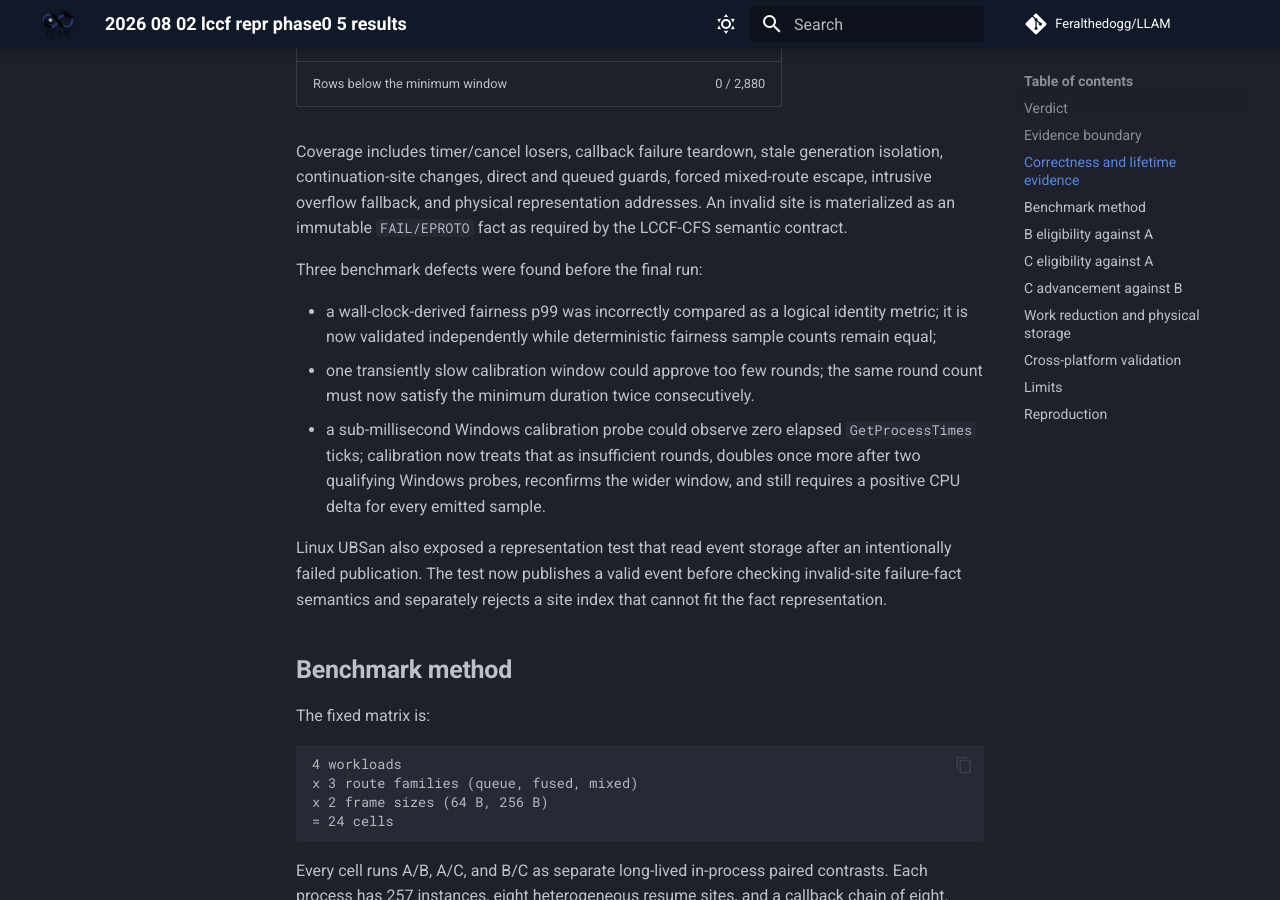
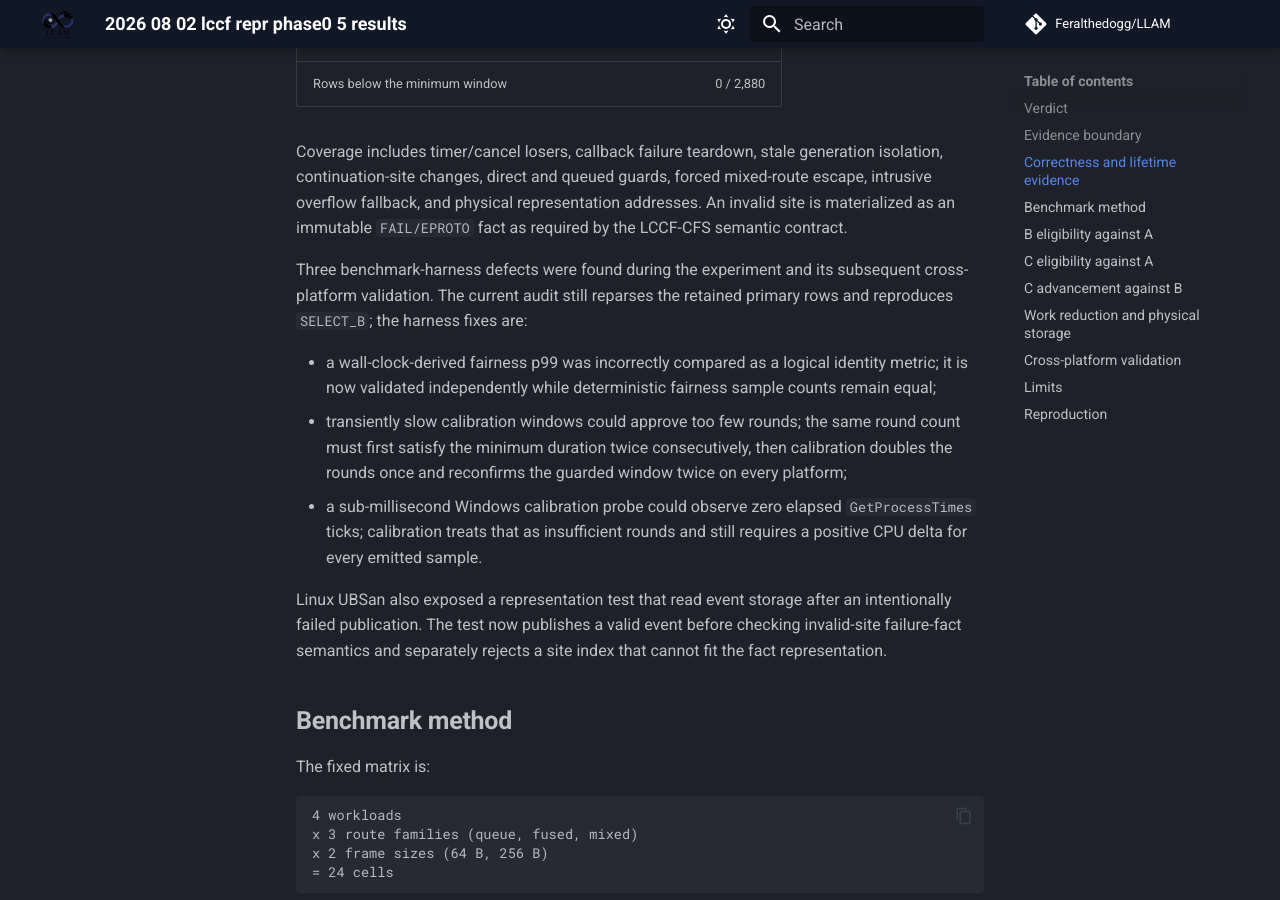
Before and after one commit to Feralthedogg/LLAM, an MkDocs documentation site: the page built from docs/research/reports/2026-08-02-lccf-repr-phase0-5-results.md, in a window 1280 px wide and 900 px high, scrolled down 2231 px. Built offline with MkDocs 1.6.1 and Material for MkDocs 9.7.7, drawn with Linux system fonts in a browser that asks for light colours; comment, search, counter and statistics services are not loaded.

Commit message:
bench: stabilize calibrated evidence windows

```diff
--- a/docs/research/reports/2026-08-02-lccf-repr-phase0-5-results.md
+++ b/docs/research/reports/2026-08-02-lccf-repr-phase0-5-results.md
@@ -93,17 +93,20 @@ forced mixed-route escape, intrusive overflow fallback, and physical
 representation addresses. An invalid site is materialized as an immutable
 `FAIL/EPROTO` fact as required by the LCCF-CFS semantic contract.
 
-Three benchmark defects were found before the final run:
+Three benchmark-harness defects were found during the experiment and its
+subsequent cross-platform validation. The current audit still reparses the
+retained primary rows and reproduces `SELECT_B`; the harness fixes are:
 
 - a wall-clock-derived fairness p99 was incorrectly compared as a logical
   identity metric; it is now validated independently while deterministic
   fairness sample counts remain equal;
-- one transiently slow calibration window could approve too few rounds; the
-  same round count must now satisfy the minimum duration twice consecutively.
+- transiently slow calibration windows could approve too few rounds; the same
+  round count must first satisfy the minimum duration twice consecutively,
+  then calibration doubles the rounds once and reconfirms the guarded window
+  twice on every platform;
 - a sub-millisecond Windows calibration probe could observe zero elapsed
-  `GetProcessTimes` ticks; calibration now treats that as insufficient rounds,
-  doubles once more after two qualifying Windows probes, reconfirms the wider
-  window, and still requires a positive CPU delta for every emitted sample.
+  `GetProcessTimes` ticks; calibration treats that as insufficient rounds and
+  still requires a positive CPU delta for every emitted sample.
 
 Linux UBSan also exposed a representation test that read event storage after
 an intentionally failed publication. The test now publishes a valid event
```
Also changed, not shown: 1 other file.
